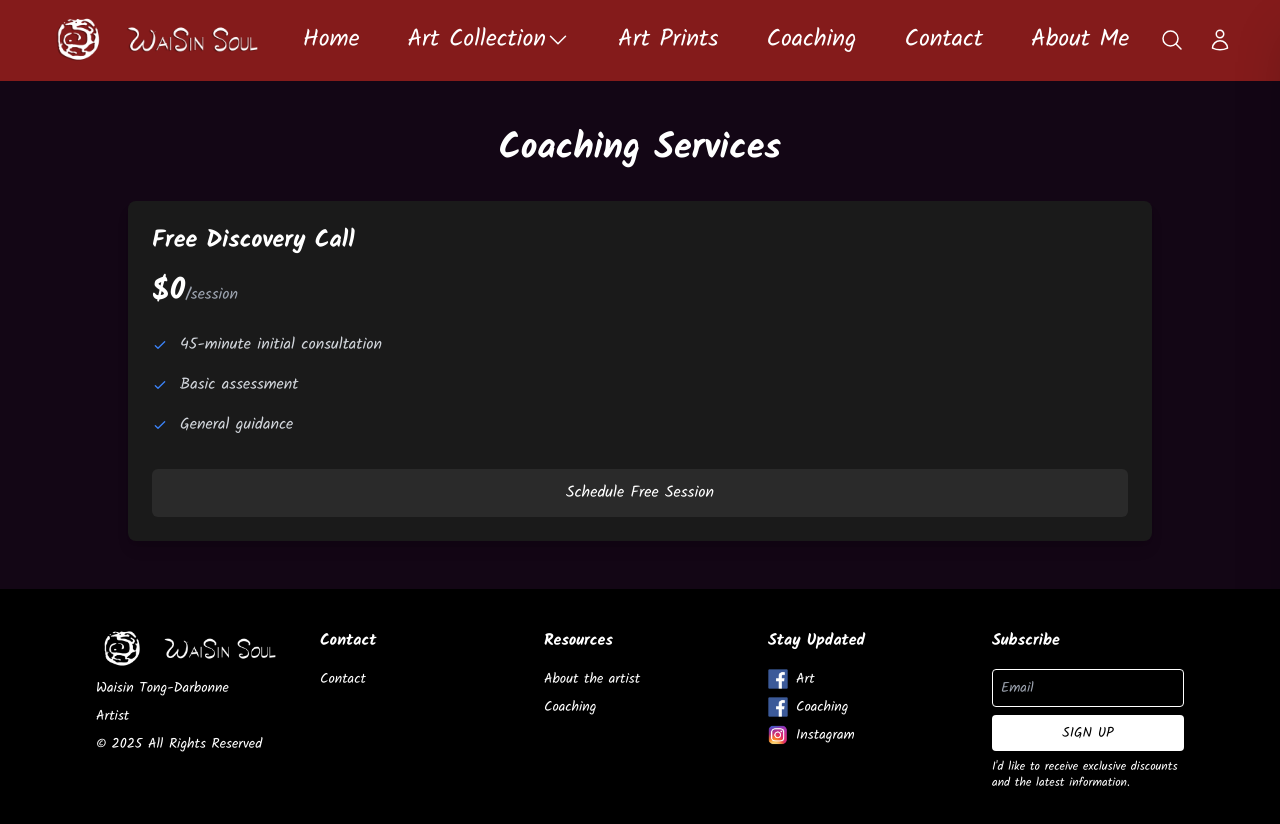
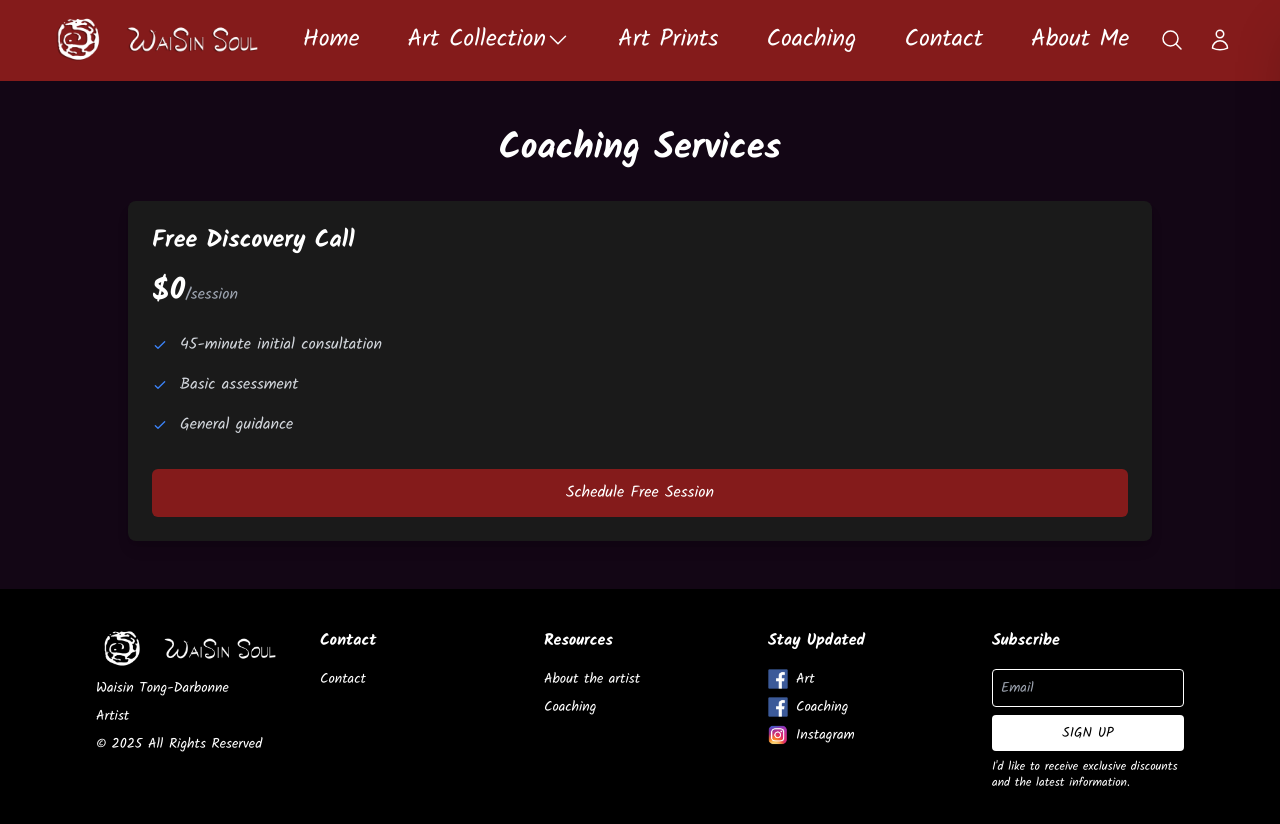
Before and after one commit to WaiSin-Soul/main, a Next.js app in the folder waisin-soul-fe/: page /coaching in a window 1280 px wide. Shown: the top 824 px of the page. Built offline with nearby package versions, Linux system fonts and the light colour scheme; no server answers.

Commit message:
update coaching button colour

```diff
--- a/waisin-soul-fe/src/app/coaching/page.tsx
+++ b/waisin-soul-fe/src/app/coaching/page.tsx
@@ -91,7 +91,7 @@ const Coaching = () => {
                         >
                             Schedule Free Session
                         </button> */}
-                        <a href="https://calendly.com/waisin-lovelifechanger/discovery-meeting?month=2026-02" target="_blank" rel="noopener noreferrer" className="w-full bg-[#2a2a2a] text-white py-3 px-6 rounded-md hover:bg-[#3a3a3a] transition-colors duration-200 text-center block">
+                        <a href="https://calendly.com/waisin-lovelifechanger/discovery-meeting?month=2026-02" target="_blank" rel="noopener noreferrer" className="w-full bg-header text-white py-3 px-6 rounded-md hover:bg-[#3a3a3a] transition-colors duration-200 text-center block">
                             Schedule Free Session
                         </a>
                     </div>
```
